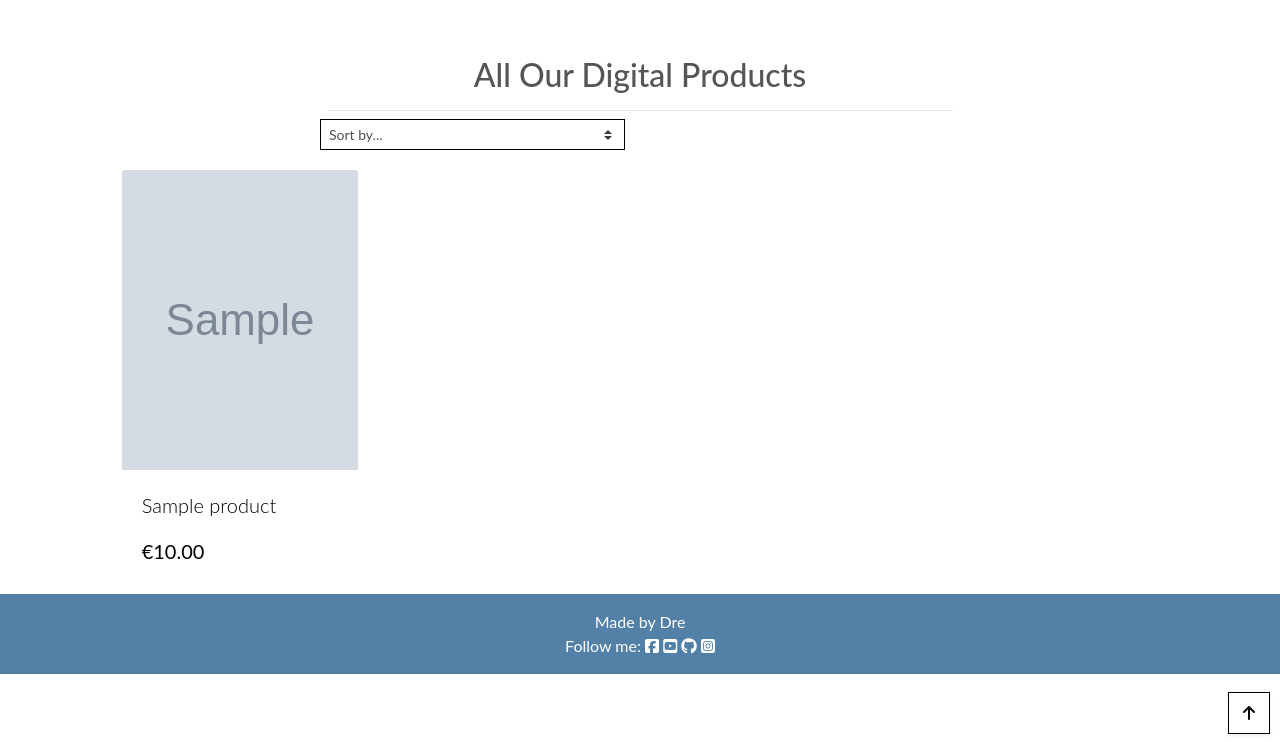
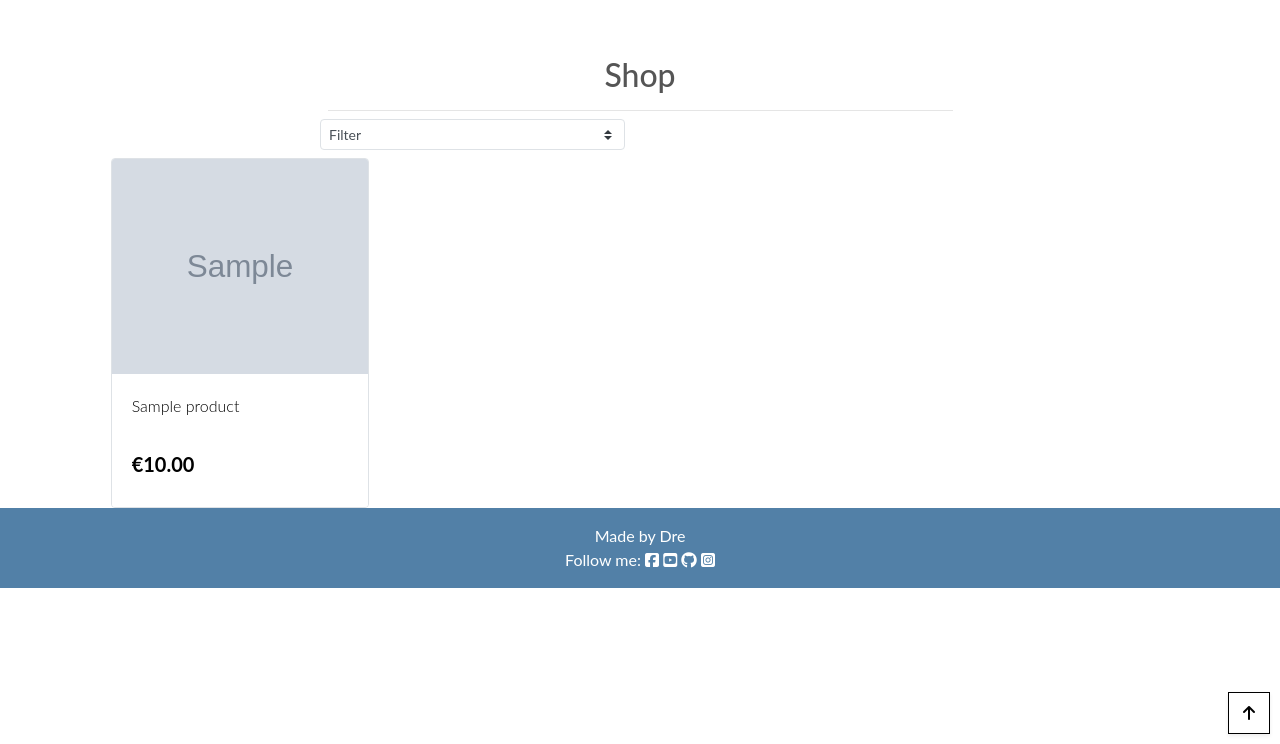
Before and after one commit to AndreasChristensen89/salary_struggle, a Django app: page /shop/ in a window 1280 px wide. Shown: the part 56-800 px from the top of the page. Run offline with Django 3.2, Linux system fonts and the light colour scheme; a user stored in the database is signed in; tables that the repository leaves empty hold one stand-in row (values such as "Sample post"); grey boxes marked "Sample" are stand-in pictures; some libraries are stand-ins or nearby versions.

Commit message:
Correct ajax oney subtract, style product page

```diff
--- a/grind/static/grind/js/ajax_store.js
+++ b/grind/static/grind/js/ajax_store.js
@@ -30,6 +30,8 @@ $(".item-buy").click(function() {
             let element = $(`#item${itemID}stat`).attr("value");
             // the current stat level
             let curr_number = parseInt($(`#${element}`).text());
+            $("#money").text(money-price);
+            money = money - price;
             // Adds stat to old stat
             $(`#${element}`).text(curr_number + increase);
             $(`#item${itemID}`).addClass("bg-success");
--- a/home/templates/home/index.html
+++ b/home/templates/home/index.html
@@ -24,7 +24,7 @@
             {% if profile.active_char and profile.paid %}
                 <div class="row" id="game-link">
                     <a class="col-12 border py-5 mx-auto text-center" href="{% url 'grind:enter' %}">
-                        <h2 class="h2">Game</h2>
+                        <h2 class="h2">Play</h2>
                     </a>
                 </div>
                 <div class="row profile-link">
@@ -35,7 +35,7 @@
             {% elif profile.active_char %}
                 <div class="row" id="game-link">
                     <a class="col-12 border py-5 mx-auto text-center" href="{% url 'grind:enter' %}">
-                        <h2 class="h2">Game</h2>
+                        <h2 class="h2">Play</h2>
                     </a>
                 </div>
                 <div class="row" id="upgrade-link">
--- a/home/views.py
+++ b/home/views.py
@@ -5,8 +5,10 @@ from shop.models import Product
 
 def index(request):
     """ A view to return the index page """
-
-    profile = Profile.objects.get(user=request.user)
+    if request.user.is_authenticated:
+        profile = Profile.objects.get(user=request.user)
+    else:
+        profile = False
     membership = Product.objects.get(name="Premium Membership")
 
     context = {
--- a/shop/templates/shop/products.html
+++ b/shop/templates/shop/products.html
@@ -16,7 +16,7 @@
 <div class="container-fluid">
     <div class="row">
         <div class="col text-center mt-3">
-            <h2 class="logo-font">All Our Digital Products</h2>
+            <h2 class="logo-font">Shop</h2>
             <hr class="w-50 mb-1">
         </div>
     </div>
@@ -24,8 +24,8 @@
     <div class="row mt-1 mb-2">
         <div class="col-12 col-md-6 my-auto order-md-last d-flex justify-content-center justify-content-md-end">
             <div class="sort-select-wrapper w-50">
-                <select id="sort-selector" class="custom-select custom-select-sm rounded-0 border border-{% if current_sorting != 'None_None' %}info{% else %}black{% endif %}">
-                    <option value="reset" {% if current_sorting == 'None_None' %}selected{% endif %}>Sort by...</option>
+                <select id="sort-selector" class="custom-select custom-select-sm rounded border">
+                    <option value="reset" {% if current_sorting == 'None_None' %}selected{% endif %}>{% if current_sorting == 'None_None' %}Filter{% else %}Reset{% endif %}</option>
                     <option value="price_asc" {% if current_sorting == 'price_asc' %}selected{% endif %}>Price (low to high)</option>
                     <option value="price_desc" {% if current_sorting == 'price_desc' %}selected{% endif %}>Price (high to low)</option>
                 </select>
@@ -35,25 +35,24 @@
 
     <div class="row">
         <div class="product-container col-10 offset-1">
-            <div class="row mt-1 mb-2"></div>
             <div class="row">
                 {% for product in products %}
                     {% if not product.name == "Premium Membership" %}
-                        <div class="col-sm-6 col-md-6 col-lg-4 col-xl-3">
+                        <div class="col-6 col-sm-6 col-md-6 col-lg-4 col-xl-3 px-1">
                             <a href="{% url 'shop:product_details' product.id %}">
-                            <div class="card h-100 border-0">
+                            <div class="card border product-height">
                                 {% if product.image %}
                                     <img class="card-img-top img-fluid product-img mx-auto" src="{{ product.image.url }}" alt="{{ product.name }}">
                                 {% else %}
                                     <img class="card-img-top img-fluid product-img mx-auto" src="{{ MEDIA_URL }}noimage.png" alt="{{ product.name }}">
                                 {% endif %}
-                                <div class="card-body pb-0">
-                                    <p class="lead">{{ product.name }}</p>
+                                <div class="card-body">
+                                    <p class="lead product-name">{{ product.name }}</p>
                                 </div>
                                 <div class="card-footer bg-white pt-0 border-0 text-left">
                                     <div class="row">
                                         <div class="col">
-                                            <p class="lead text-left"><strong>€{{ product.price }}</strong></p>
+                                            <p class="lead text-left font-weight-bold">€{{ product.price }}</p>
                                         </div>
                                     </div>
                                 </div>
@@ -62,21 +61,21 @@
                         </div>
                     {% else %}
                         {% if not profile.paid %}
-                            <div class="col-sm-6 col-md-6 col-lg-4 col-xl-3">
+                            <div class="col-6 col-sm-6 col-md-6 col-lg-4 col-xl-3 my-3 px-0">
                                 <a href="{% url 'shop:product_details' product.id %}">
-                                <div class="card h-100 border-0">
+                                <div class="card">
                                     {% if product.image %}
-                                        <img class="card-img-top img-fluid product-img mx-auto" src="{{ product.image.url }}" alt="{{ product.name }}">
+                                        <img class="card-img-top img-fluid product-img mx-auto h-50" src="{{ product.image.url }}" alt="{{ product.name }}">
                                     {% else %}
-                                        <img class="card-img-top img-fluid product-img mx-auto" src="{{ MEDIA_URL }}noimage.png" alt="{{ product.name }}">
+                                        <img class="card-img-top img-fluid product-img mx-auto h-50" src="{{ MEDIA_URL }}noimage.png" alt="{{ product.name }}">
                                     {% endif %}
-                                    <div class="card-body pb-0">
-                                        <p class="lead">{{ product.name }}</p>
+                                    <div class="card-body">
+                                        <p class="lead product-name">{{ product.name }}</p>
                                     </div>
                                     <div class="card-footer bg-white pt-0 border-0 text-left">
                                         <div class="row">
                                             <div class="col">
-                                                <p class="lead text-left"><strong>€{{ product.price }}</strong></p>
+                                                <p class="lead text-left font-weight-bold">€{{ product.price }}</p>
                                             </div>
                                         </div>
                                         {% if user.is_superuser %}
--- a/static/css/base.css
+++ b/static/css/base.css
@@ -109,8 +109,15 @@ body {
 } */
 
 .product-img {
-    height: 300px;
-    width: 250px;
+    height: 215px;
+}
+
+.product-name {
+    font-size: 12pt;
+}
+
+.product-height {
+    height: 350px;
 }
 
 .interviewer-img {
```
